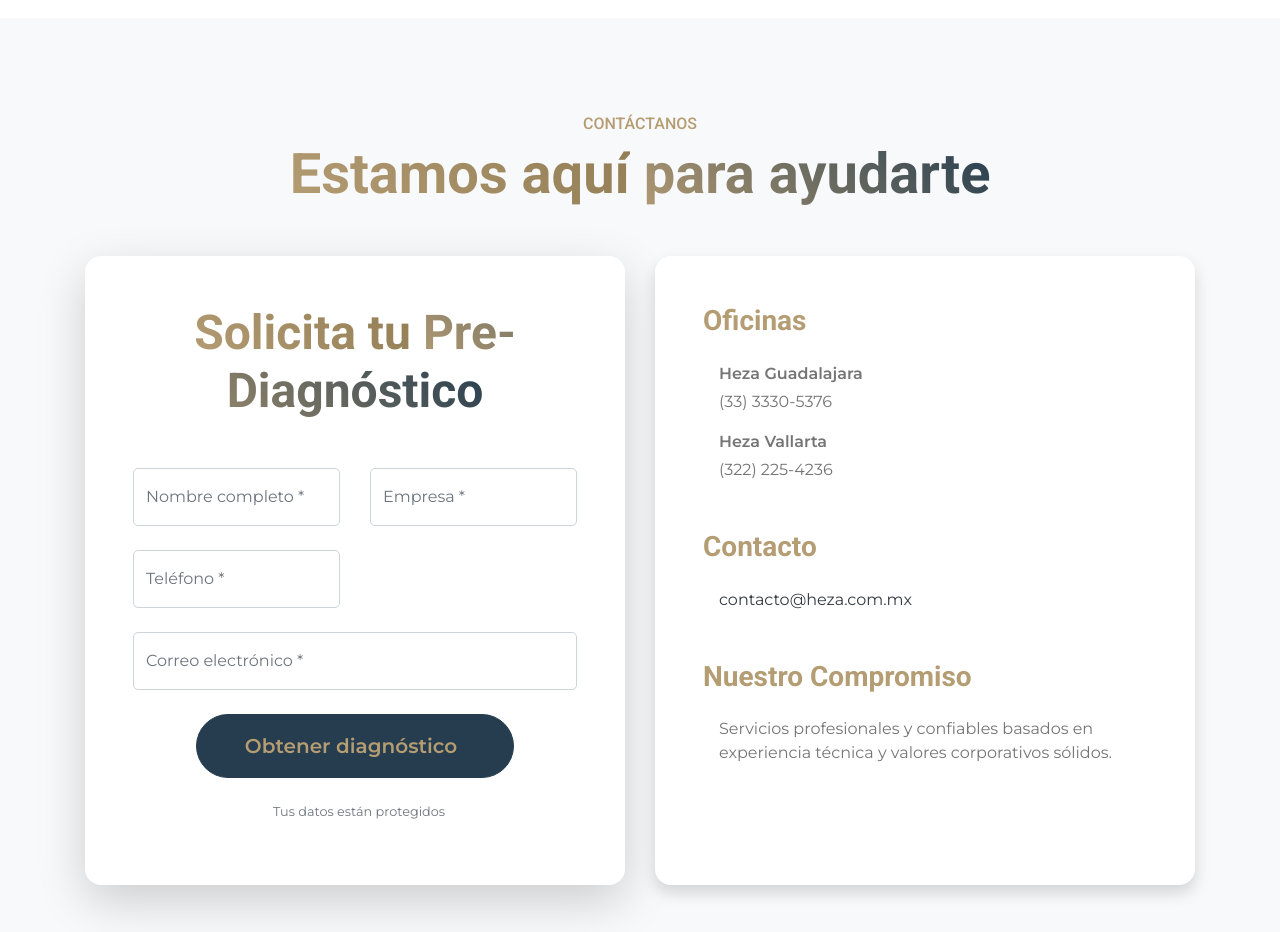
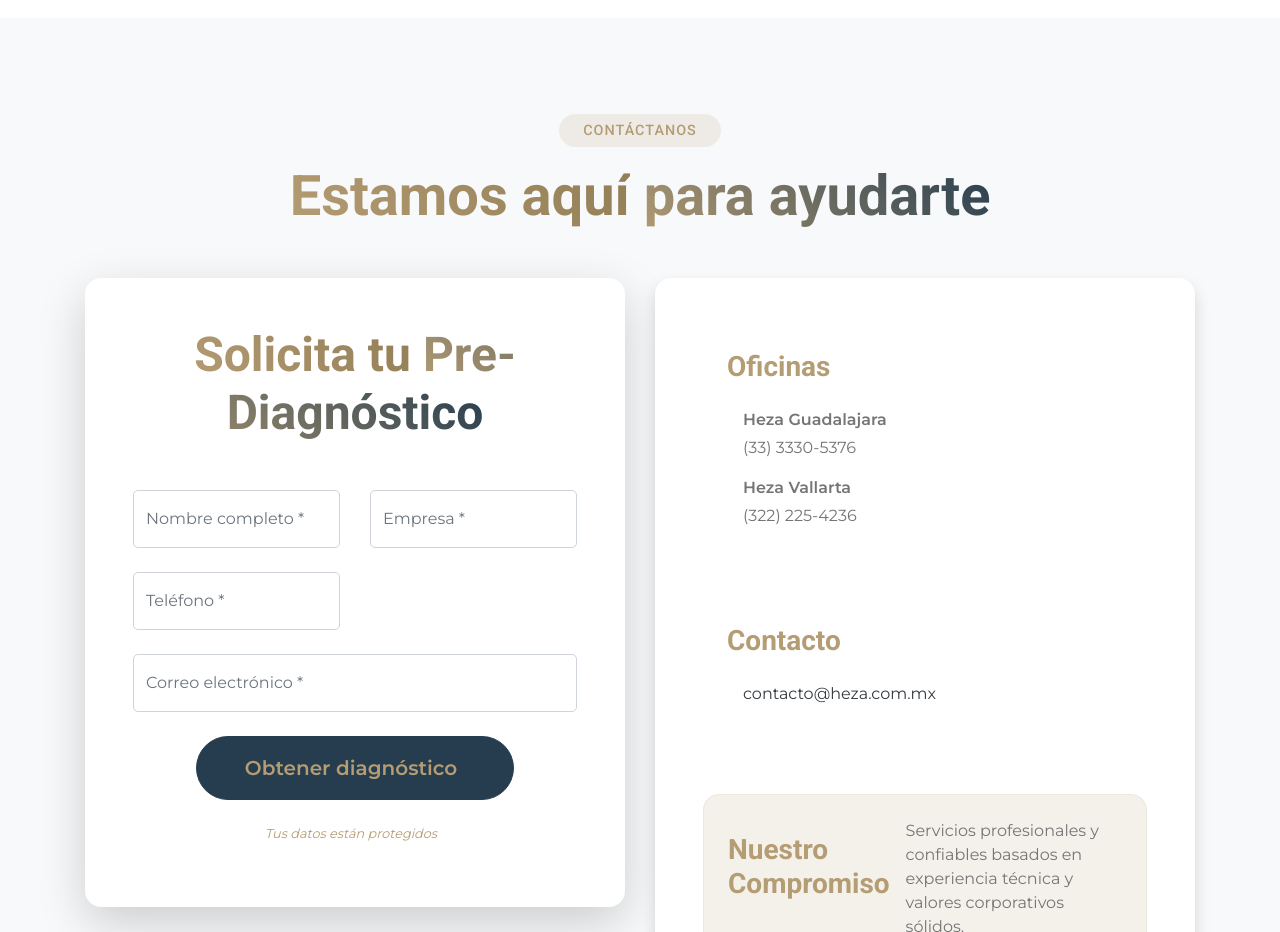
Before and after one commit to Gilbertmax/Web_Heza, a React (Create React App) app in the folder frontend/: page /contacto in a window 1280 px wide. Shown: the part 120-1052 px from the top of the page. Built offline with nearby package versions, Linux system fonts and the light colour scheme.

Commit message:
update contact
un formato de cartas

```diff
--- a/frontend/src/components/ContactForm.jsx
+++ b/frontend/src/components/ContactForm.jsx
@@ -92,8 +92,9 @@ const ContactForm = () => {
 
       <div className="text-center mt-4">
         <p className="small text-muted">
-          <i className="fas fa-lock me-2"></i>
+          <i className="text-primary mb-3 me-2">
           Tus datos están protegidos
+          </i>
         </p>
       </div>
     </form>
--- a/frontend/src/pages/public/Contact.jsx
+++ b/frontend/src/pages/public/Contact.jsx
@@ -6,7 +6,7 @@ const Contact = () => {
     <div className="container-fluid py-5 bg-light">
       <div className="container py-5">
         <div className="text-center pb-4">
-          <h6 className="text-uppercase text-primary">Contáctanos</h6>
+          <h6 className="section-badge bg-primary-soft text-primary mb-3">Contáctanos</h6>
           <h1 className="display-4 text-dark mb-4">
             <span className="text-gradient-primary">Estamos aquí</span>
             <span className="text-gradient-secondary"> para ayudarte</span>
@@ -23,7 +23,7 @@ const Contact = () => {
 
           <div className="col-lg-6">
             <div className="contact-info bg-white rounded-4 shadow p-5 h-100">
-              <div className="mb-5">
+              <div className="mb-5 feature-card bg-white rounded-4 p-4 shadow-hover">
                 <h3 className="text-primary mb-4">Oficinas</h3>
                 <div className="d-flex align-items-center mb-3">
                   <i className="fas fa-map-marker-alt fa-lg text-primary me-3"></i>
@@ -41,7 +41,7 @@ const Contact = () => {
                 </div>
               </div>
 
-              <div className="mb-5">
+              <div className="mb-5 feature-card bg-white rounded-4 p-4 shadow-hover">
                 <h3 className="text-primary mb-4">Contacto</h3>
                 <div className="d-flex align-items-center mb-3">
                   <i className="fas fa-envelope fa-lg text-primary me-3"></i>
@@ -51,7 +51,7 @@ const Contact = () => {
                 </div>
               </div>
 
-              <div className="commitment-section">
+              <div className=" innovation-alert bg-primary-soft rounded-4 p-4 mt-4 specialty-card">
                 <h3 className="text-primary mb-4">Nuestro Compromiso</h3>
                 <div className="d-flex align-items-start">
                   <i className="fas fa-handshake fa-lg text-primary me-3"></i>
```
